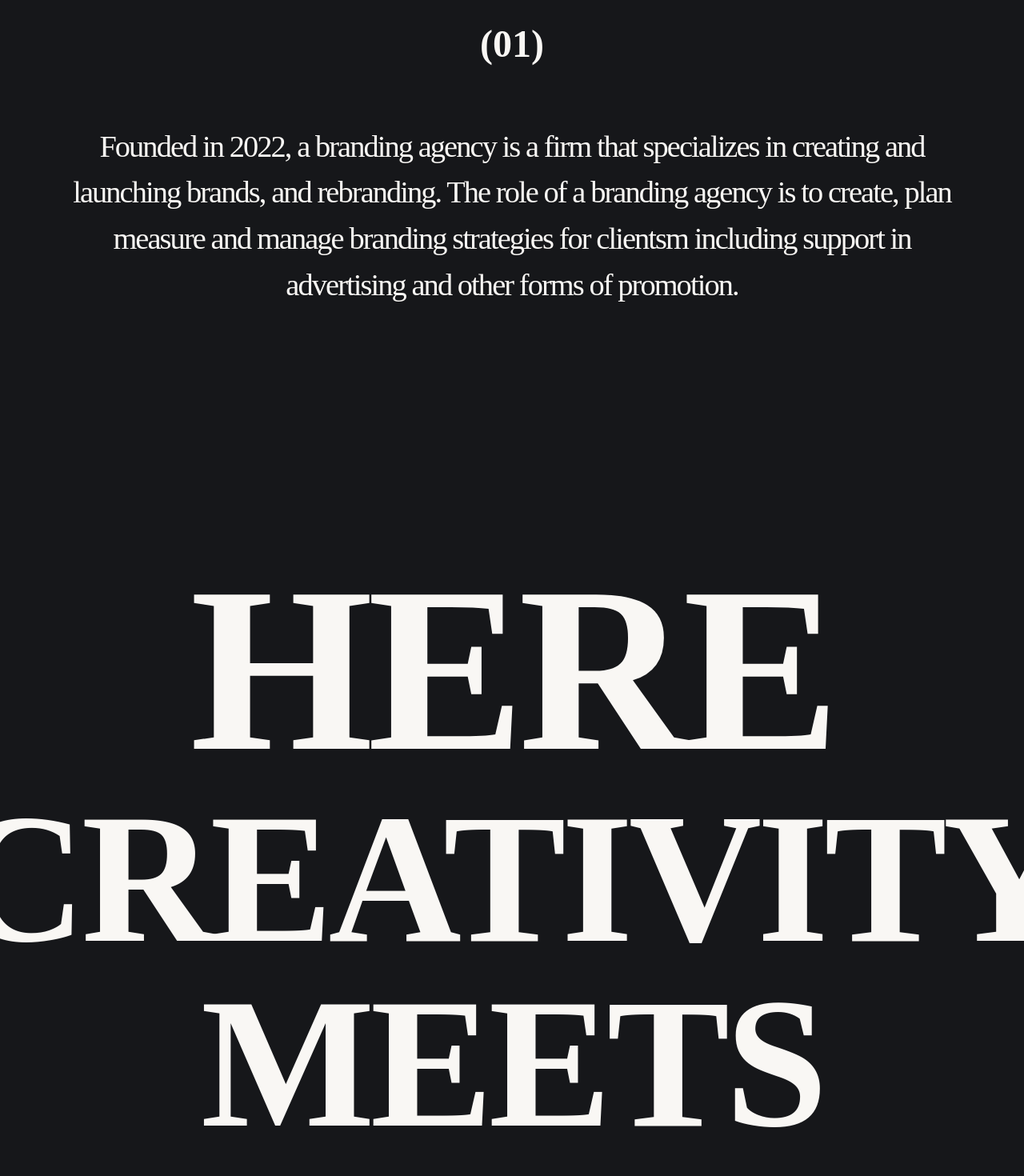
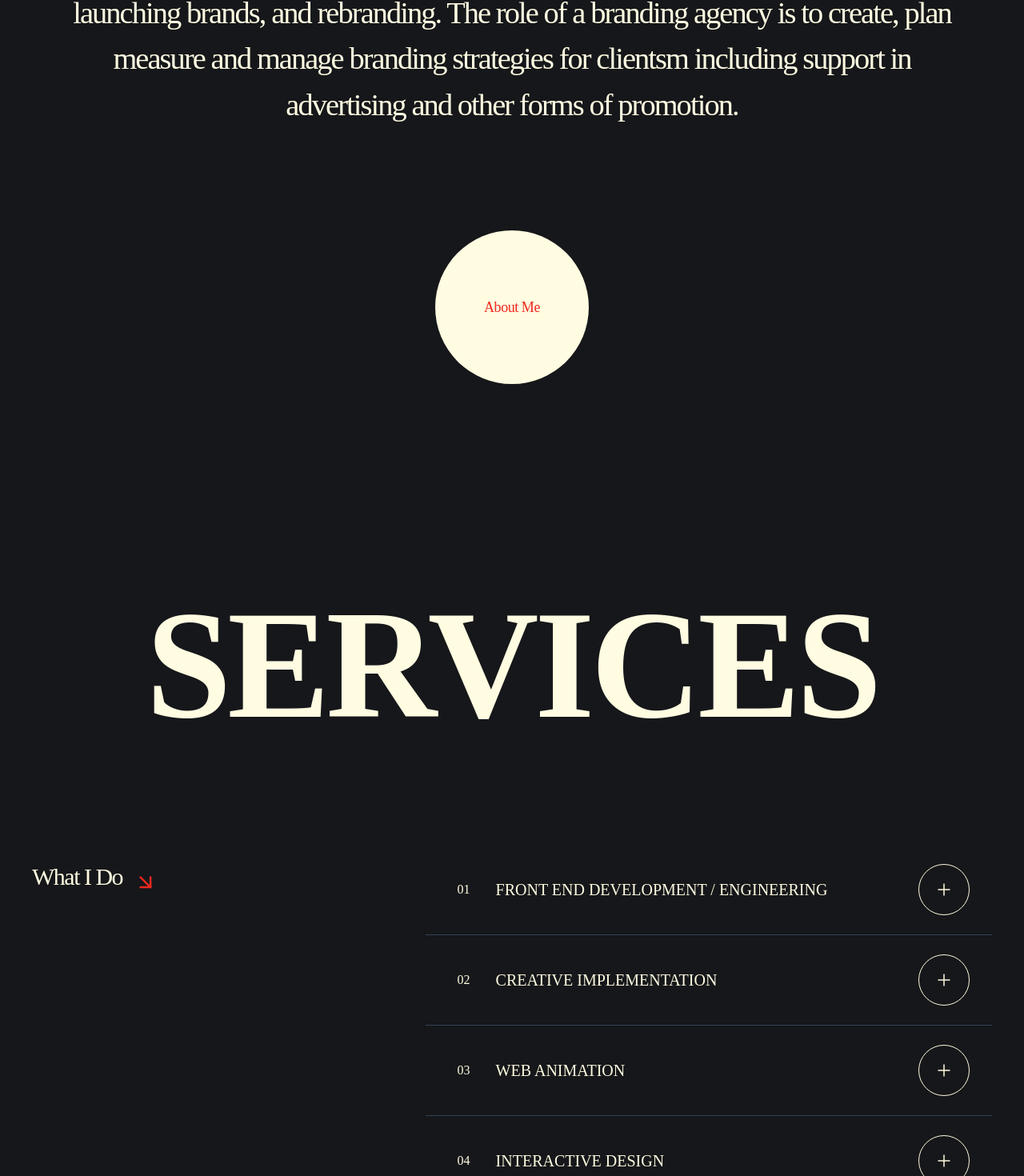
Before and after one commit to MIAKASH19/My-Portfolio---MI-AKASH-, a React (Vite) app: page / in a window 1280 px wide. Shown: the part 1070-2540 px from the top of the page at 80% size. Built offline with nearby package versions, Linux system fonts and the light colour scheme.

Commit message:
9th commit

```diff
--- a/package.json
+++ b/package.json
@@ -15,6 +15,7 @@
     "framer-motion": "^11.2.12",
     "gsap": "^3.12.5",
     "react": "^18.3.1",
+    "react-custom-scrollbars-2": "^4.5.0",
     "react-dom": "^18.3.1",
     "react-icons": "^5.2.1",
     "react-router-dom": "^6.24.0",
--- a/src/App.jsx
+++ b/src/App.jsx
@@ -13,6 +13,7 @@ import SideMenu from "./Components/SideMenu";
 import Loader from "./Components/Loader";
 import { gsap } from "gsap";
 import Lenis from "@studio-freight/lenis";
+import CustomScrollbars from "./Components/CusromScrollbar";
 
 const App = () => {
   const { isActiveMenu } = useStateContext();
--- a/src/Components/About.jsx
+++ b/src/Components/About.jsx
@@ -1,8 +1,10 @@
 import React from "react";
+import MagnetoButton from "./MagnetoButton";
+import { NavLink } from "react-router-dom";
 
 const About = () => {
   return (
-    <section className="w-full min-h-[120vh] flex items-center flex-col justify-center bg-white dark:bg-gray dark:text-white font-semibold pb-20">
+    <section className="w-full min-h-[100vh] flex items-center flex-col justify-center bg-white dark:bg-gray dark:text-white font-semibold pb-20">
         <div className="bg-re-500 h-[200px] flex items-center">
             <h2 className="text-5xl font-plus">(01)</h2>
         </div>
@@ -11,6 +13,9 @@ const About = () => {
           Founded in 2022, a branding agency is a firm that specializes in creating and launching brands, and rebranding. The role of a branding agency is to create, plan measure and manage branding strategies for clientsm including support in advertising and other forms of promotion.
         </p>
       </div>
+      <NavLink className="mt-32" to="/about">
+        <MagnetoButton text="About Me"/>
+      </NavLink>
     </section>
   );
 };
--- /dev/null
+++ b/src/Components/CusromScrollbar.jsx
@@ -0,0 +1,35 @@
+// CustomScrollbars.js
+import React from "react";
+import { Scrollbars } from "react-custom-scrollbars-2";
+
+const CustomScrollbars = ({ children }) => {
+  const renderThumb = ({ style, ...props }) => {
+    const thumbStyle = {
+      backgroundColor: "#4A90E2",
+      borderRadius: "6px",
+    };
+    return <div style={{ ...style, ...thumbStyle }} {...props} />;
+  };
+
+  const renderTrack = ({ style, ...props }) => {
+    const trackStyle = {
+      backgroundColor: "#F1F1F1",
+      borderRadius: "6px",
+    };
+    return <div style={{ ...style, ...trackStyle }} {...props} />;
+  };
+
+  return (
+    <Scrollbars
+      renderThumbVertical={renderThumb}
+      renderTrackVertical={renderTrack}
+      autoHide
+      autoHideTimeout={1000}
+      autoHideDuration={200}
+    >
+      {children}
+    </Scrollbars>
+  );
+};
+
+export default CustomScrollbars;
--- a/src/Components/Hero.jsx
+++ b/src/Components/Hero.jsx
@@ -38,12 +38,12 @@ const Hero = () => {
         </div>
         <div className="second">
           <h1 className=" text-[13vw] uppercase text-black dark:text-white font-poppins leading-none font-semibold tracking-tight flex items-center">
-            & Designer
+          <span className="text-secondary pr-10">&</span>Designer
           </h1>
         </div>
       </div>
       <div className="second w-full flex justify-center items-baseline mt-10 px-10">
-        <h6 className="third mb-0 capo text-end text-[1.5vw] text-black w-1/2 dark:text-slate-200 font-plus leading-tight font-medium dark:font-light tracking-normal">
+        <h6 className="third mb-0 text-center  text-[1.5vw] text-black w-1/2 dark:text-slate-200 font-plus leading-tight font-medium dark:font-light tracking-normal">
           Delivering comprehensive digital experiences by merging creative
           design and advanced development techniques
         </h6>
--- a/src/Components/MagnetoButton.jsx
+++ b/src/Components/MagnetoButton.jsx
@@ -1,7 +1,7 @@
 import React, { useRef, useEffect } from 'react';
 import { gsap, Power4, Elastic } from 'gsap';
 
-const MagnetoButton = () => {
+const MagnetoButton = ({text}) => {
   const magnetoRef = useRef(null);
   const magnetoTextRef = useRef(null);
 
@@ -61,23 +61,27 @@ const MagnetoButton = () => {
       ref={magnetoRef}
       className="
         rounded-full
-        w-[10vw]
-        min-w-[130px]
-        min-h-[130px]
-        max-w-[200px]
-        max-h-[200px]
-        h-[10vw]
+        w-[15vw]
+        min-w-[150px]
+        min-h-[150px]
+        max-w-[250px]
+        max-h-[250px]
+        h-[15vw]
         border-none
-        bg-secondary
         cursor-pointer
         flex
         items-center
         justify-center
-        hover:bg-white
-        hover:text-secondary
+        bg-black
+        text-secondary
+        hover:text-white
+        hover:bg-secondary
+        dark:hover:bg-secondary
+        dark:hover:text-black
+        dark:bg-white
       "
     >
-      <div ref={magnetoTextRef} className='flex text-lg font-medium tracking-tight font-plus'>AKASH</div>
+      <div ref={magnetoTextRef} className='flex text-lg font-medium tracking-tight font-plus'>{text}</div>
     </button>
   );
 };
--- a/src/Components/Projects.jsx
+++ b/src/Components/Projects.jsx
@@ -2,6 +2,7 @@ import React, { useRef } from "react";
 import Card from "./Card";
 import { projects } from "../Utils/dummy";
 import { useScroll } from "framer-motion";
+import MagnetoButton from "./MagnetoButton";
 
 const Projects = () => {
 
--- a/src/Components/Services.jsx
+++ b/src/Components/Services.jsx
@@ -23,8 +23,8 @@ const Services = () => {
   }, []);
 
   return (
-    <section className=" flex flex-col items-center min-h-[150vh] gap-20 dark:bg-gray bg-white pb-32">
-      <div className="flex items-center justify-center mt-64">
+    <section className=" flex flex-col items-center min-h-[120vh] gap-20 dark:bg-gray bg-white pb-32">
+      <div className="flex items-center justify-center mt-32">
         <h1 className="text-[15vw] text-gray dark:text-white font-poppins tracking-tight uppercase font-semibold">
           Services
         </h1>
--- a/src/Components/Text.jsx
+++ b/src/Components/Text.jsx
@@ -2,12 +2,17 @@ import React from "react";
 
 const Text = () => {
   return (
-    <section className="min-h-[100vh] w-full bg-white dark:bg-gray text-black dark:text-white flex items-center justify-center overflow-y-hidden">
-      <div className="flex flex-col items-center justify-center">
-        <h1 className="text-[23vw] leading-none font-bold tracking-tight font-poppins uppercase">here</h1>
-        <h1 className="text-[18vw] leading-none font-bold tracking-tight font-poppins uppercase">creativity</h1>
-        <h1 className="text-[18vw] leading-none font-bold tracking-tight font-poppins uppercase">meets</h1>
-        <h1 className="text-[23vw] leading-none font-bold tracking-tight font-poppins uppercase">science</h1>
+    <section className="h-[180vh] w-full bg-white dark:bg-gray text-black dark:text-white flex flex-col items-center justify-center gap-20 py-20 overflow-y-hidden">
+      <div className="flex flex-col items-center justify-between px-10">
+        <h1 className="text-[15vw] leading-none font-bold tracking-tight font-poppins uppercase">
+          here <span className="text-secondary font-normal">creativity</span> meets <span className="text-secondary font-normal">science</span>
+        </h1>
+      </div>
+      <div className=" flex justify-end px-10">
+        <h3 className="text-[3vw] text-end w-1/3 leading-none font-medium tracking-tighter font-plus ">
+          We collaborate with visionary leaders to build influential brands that
+          shape our world.
+        </h3>
       </div>
     </section>
   );
--- a/src/Pages/Home.jsx
+++ b/src/Pages/Home.jsx
@@ -13,9 +13,9 @@ const Home = () => {
     <div className="w-full h-full">
       <Hero />
       <About />
+      <Services />
       <Text />
       <Projects />
-      <Services />
       <Approach />
       <Footer />
     </div>
--- a/src/index.css
+++ b/src/index.css
@@ -13,3 +13,28 @@
     margin-top: 50vh;
     margin-bottom: 50vh;
 } */
+
+/* Custom Scrollbar Styles */
+
+/* The entire scrollbar */
+
+::-webkit-scrollbar {
+    width: 0;
+    height: 0;
+  }
+  /* The track (background) of the scrollbar */
+  ::-webkit-scrollbar-track {
+    background: linear-gradient(45deg, rgba(0, 0, 0, 0.158), rgb(14, 0, 2));
+
+}
+
+/* The draggable part of the scrollbar */
+::-webkit-scrollbar-thumb {
+    background: #ff375f;
+    border-radius: 10px;
+  }
+
+  /* The draggable part of the scrollbar on hover */
+  ::-webkit-scrollbar-thumb:hover {
+    background: #7c2020;
+  }
--- a/tailwind.config.js
+++ b/tailwind.config.js
@@ -20,15 +20,15 @@ export default {
         'secondary-dark-bg': '#33373E',
         'light-gray': '#F7F7F7',
         'half-transparent': 'rgba(0, 0, 0, 0.5)',
-        // secondary: '#F0281E',
-        secondary: '#ff375f',
+        secondary: '#F0281E',
+        // secondary: '#ff375f',
         // secondary: '#ff0436',
         lightGreen: '#D9FF06',
         background: "#fff",
         text: "#000",
         gray: '#16171A',
         black: '#0F0F0F',
-        white: '#F9F7F4',
+        white: '#FFFCE1',
         lightWhite: '#F9F7F4',
         lightPink: '#FFD7E7',
         lightBlue: '#BAC4E2'
```
Also changed, not shown: 1 other file (tests, documents, lock files or other folders).
